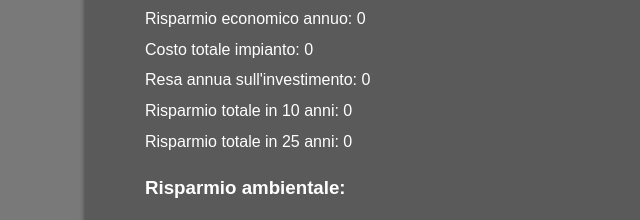
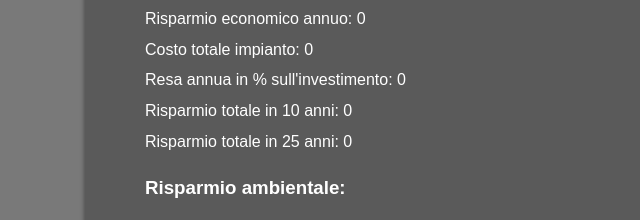
Before and after one commit to 24021959/fotovoltaico-calcolatore1, a plain HTML site: page index.html in a window 1280 px wide. Shown: the part 1061-1281 px from the top of the page, 135-775 px from the left. Drawn offline with Linux system fonts and the light colour scheme.

Commit message:
Update index.html

```diff
--- a/index.html
+++ b/index.html
@@ -160,7 +160,7 @@
       <p>Produzione annua stimata: <span id="annualProduction">0</span> kWh</p>
       <p>Risparmio economico annuo: <span id="annualSavings">0</span></p>
       <p>Costo totale impianto: <span id="totalSystemCost">0</span></p>
-      <p>Resa annua sull'investimento: <span id="annualYield">0</span></p>
+      <p>Resa annua in % sull'investimento: <span id="annualYield">0</span></p>
       <p>Risparmio totale in 10 anni: <span id="totalSavings10">0</span></p>
       <p>Risparmio totale in 25 anni: <span id="totalSavings25">0</span></p>
       <h3>Risparmio ambientale:</h3>
```
